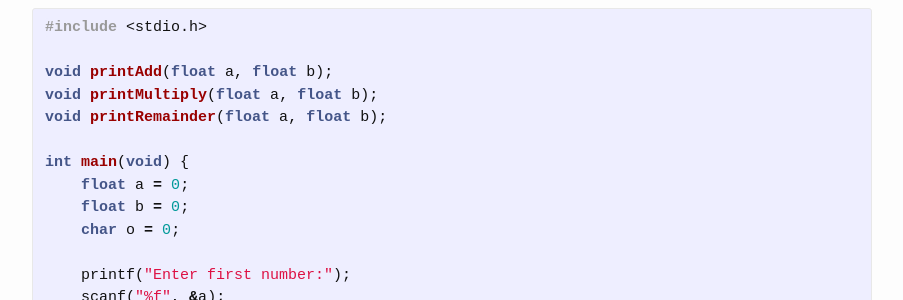
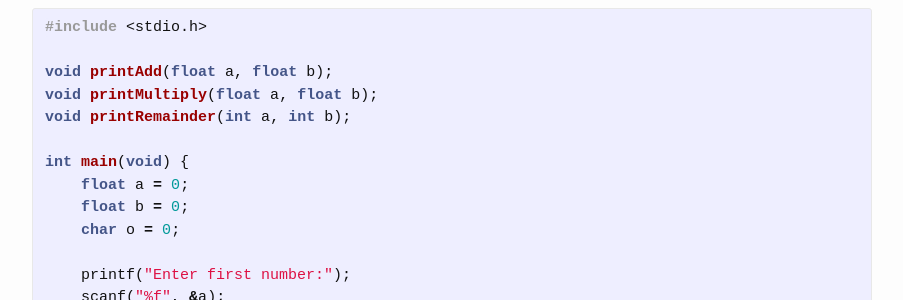
Before and after one commit to fsr/c-lessons, a Jekyll site: the page built from _exercises/10_saving_lines_in_calculator.md, in a window 1280 px wide and 900 px high, scrolled down 492 px. Shown: the part 151-451 px from the top of the window, without its empty margins (188-1091 px from the left). Built offline with Jekyll 4.4.1, drawn with Linux system fonts in a browser that asks for light colours.

Commit message:
Used int arguments for printRemainder

```diff
--- a/_exercises/10_saving_lines_in_calculator.md
+++ b/_exercises/10_saving_lines_in_calculator.md
@@ -28,7 +28,7 @@ You can pass any expression as a parameter.
 
 void printAdd(float a, float b);
 void printMultiply(float a, float b);
-void printRemainder(float a, float b);
+void printRemainder(int a, int b);
 
 int main(void) {
     float a = 0;
```
